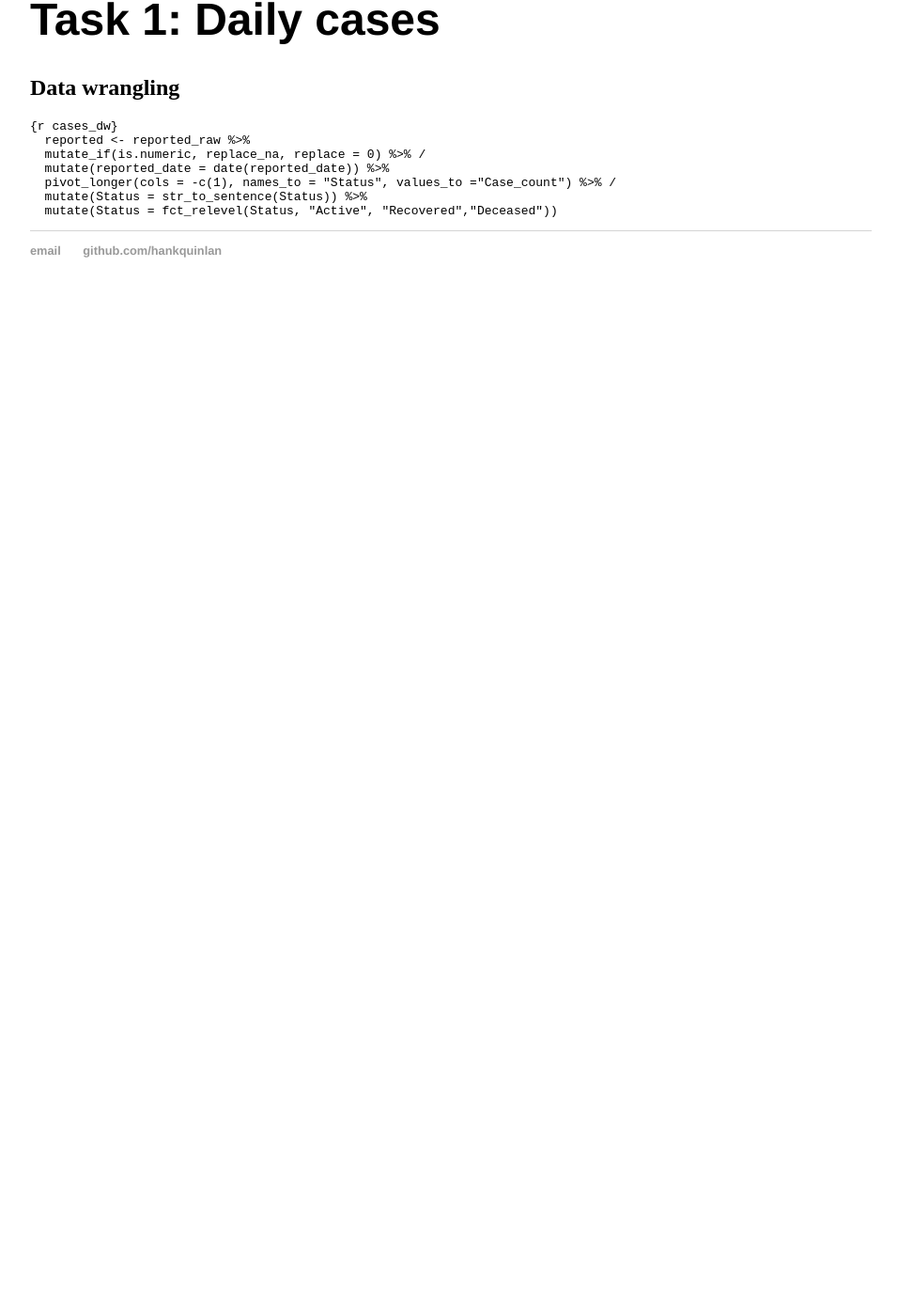
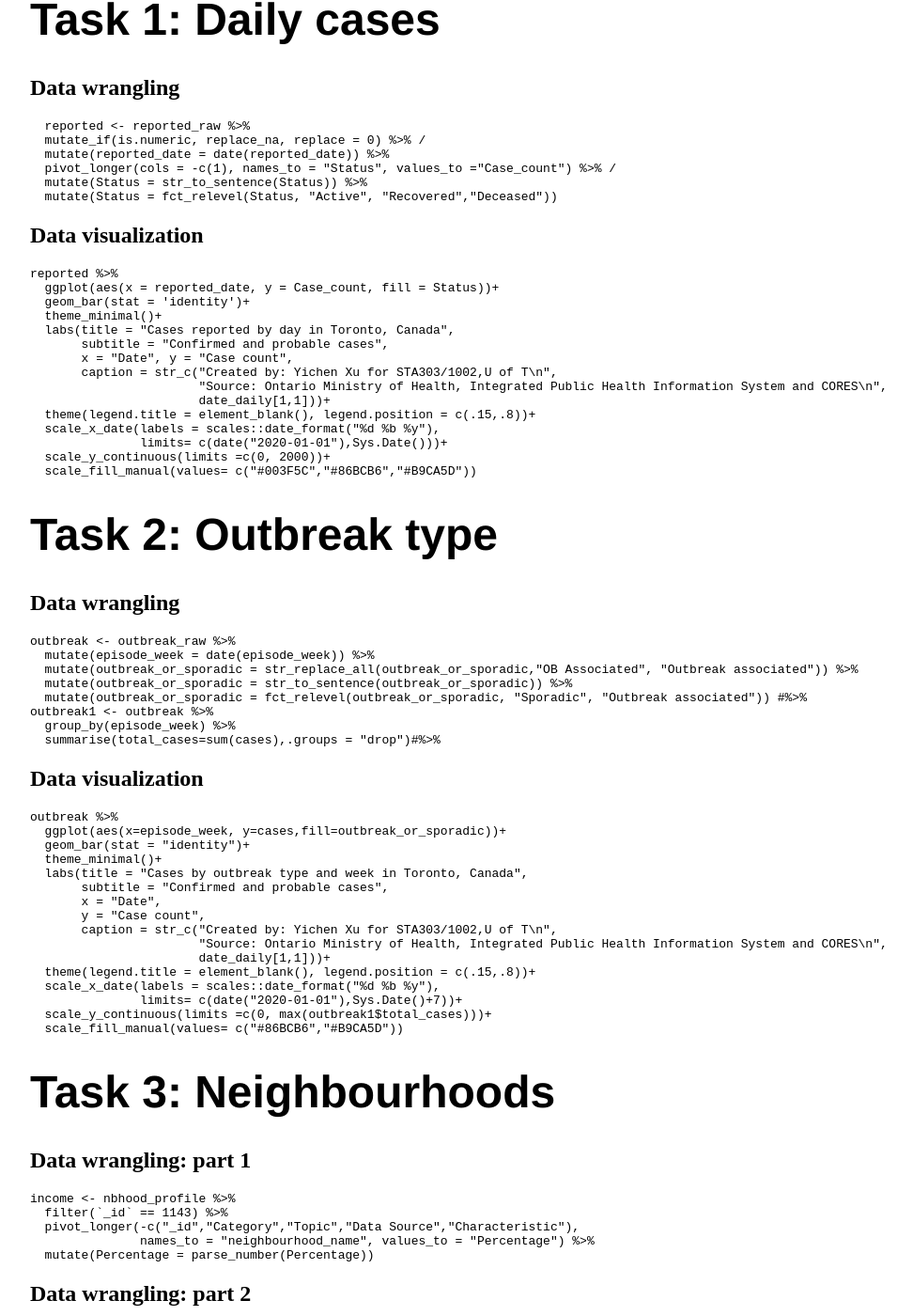
Before and after one commit to black12348602/black12348602.github.io, a Jekyll site: the page built from _posts/2021-02-17-Yichen-Xu-site-launched.md, in a window 1280 px wide and 1400 px high, scrolled down 270 px. Shown: the whole window at 94% size, without its empty margins (160-1132 px from the left). Built offline with Jekyll 4.4.1, drawn with Linux system fonts in a browser that asks for light colours; before the commit the page ends 900 px from its top, so only the background shows below that; some of the changed text lies outside the part shown.

Commit message:
Update 2021-02-17-Yichen-Xu-site-launched.md

````diff
--- a/_posts/2021-02-17-Yichen-Xu-site-launched.md
+++ b/_posts/2021-02-17-Yichen-Xu-site-launched.md
@@ -8,7 +8,6 @@ date: 2021-02-17
 ## Data wrangling
 
 ```
-{r cases_dw}
   reported <- reported_raw %>%
   mutate_if(is.numeric, replace_na, replace = 0) %>% /
   mutate(reported_date = date(reported_date)) %>%
@@ -16,3 +15,112 @@ date: 2021-02-17
   mutate(Status = str_to_sentence(Status)) %>%
   mutate(Status = fct_relevel(Status, "Active", "Recovered","Deceased"))
 ```
+## Data visualization
+
+```
+reported %>%
+  ggplot(aes(x = reported_date, y = Case_count, fill = Status))+
+  geom_bar(stat = 'identity')+
+  theme_minimal()+
+  labs(title = "Cases reported by day in Toronto, Canada",
+       subtitle = "Confirmed and probable cases",
+       x = "Date", y = "Case count",
+       caption = str_c("Created by: Yichen Xu for STA303/1002,U of T\n",
+                       "Source: Ontario Ministry of Health, Integrated Public Health Information System and CORES\n",
+                       date_daily[1,1]))+
+  theme(legend.title = element_blank(), legend.position = c(.15,.8))+
+  scale_x_date(labels = scales::date_format("%d %b %y"),
+               limits= c(date("2020-01-01"),Sys.Date()))+
+  scale_y_continuous(limits =c(0, 2000))+
+  scale_fill_manual(values= c("#003F5C","#86BCB6","#B9CA5D"))
+  ```
+
+# Task 2: Outbreak type
+## Data wrangling
+
+```
+outbreak <- outbreak_raw %>%
+  mutate(episode_week = date(episode_week)) %>%
+  mutate(outbreak_or_sporadic = str_replace_all(outbreak_or_sporadic,"OB Associated", "Outbreak associated")) %>%
+  mutate(outbreak_or_sporadic = str_to_sentence(outbreak_or_sporadic)) %>%
+  mutate(outbreak_or_sporadic = fct_relevel(outbreak_or_sporadic, "Sporadic", "Outbreak associated")) #%>%
+outbreak1 <- outbreak %>%
+  group_by(episode_week) %>%
+  summarise(total_cases=sum(cases),.groups = "drop")#%>%
+```
+
+## Data visualization
+
+```
+outbreak %>%
+  ggplot(aes(x=episode_week, y=cases,fill=outbreak_or_sporadic))+
+  geom_bar(stat = "identity")+
+  theme_minimal()+
+  labs(title = "Cases by outbreak type and week in Toronto, Canada",
+       subtitle = "Confirmed and probable cases",
+       x = "Date",
+       y = "Case count",
+       caption = str_c("Created by: Yichen Xu for STA303/1002,U of T\n",
+                       "Source: Ontario Ministry of Health, Integrated Public Health Information System and CORES\n",
+                       date_daily[1,1]))+
+  theme(legend.title = element_blank(), legend.position = c(.15,.8))+
+  scale_x_date(labels = scales::date_format("%d %b %y"),
+               limits= c(date("2020-01-01"),Sys.Date()+7))+
+  scale_y_continuous(limits =c(0, max(outbreak1$total_cases)))+
+  scale_fill_manual(values= c("#86BCB6","#B9CA5D"))
+```
+
+# Task 3: Neighbourhoods
+## Data wrangling: part 1
+
+```
+income <- nbhood_profile %>%
+  filter(`_id` == 1143) %>%
+  pivot_longer(-c("_id","Category","Topic","Data Source","Characteristic"),
+               names_to = "neighbourhood_name", values_to = "Percentage") %>%
+  mutate(Percentage = parse_number(Percentage))
+```
+
+## Data wrangling: part 2
+
+```
+nbhoods_all <- nbhoods_shape_raw %>%
+  mutate(neighbourhood_name = str_remove(AREA_NAME,"\\s\\(\\d+\\)$")) %>%
+  mutate(neighbourhood_name = str_replace(neighbourhood_name,"North St.James Town","North St. James Town")) %>%
+  mutate(neighbourhood_name = str_replace(neighbourhood_name,"Weston-Pellam Park","Weston-Pelham Park")) %>%
+  mutate(neighbourhood_name = str_replace(neighbourhood_name,"Cabbagetown-South St.James Town","Cabbagetown-South St. James Town")) %>%
+  left_join(income,by="neighbourhood_name",sort = TRUE)%>%
+  left_join(nbhood_raw,by="neighbourhood_name",sort = TRUE) %>%
+  rename(rate_per_100000 = rate_per_100_000_people)
+```
+
+## Data wrangling: part 3
+
+```
+nbhoods_final<-nbhoods_all %>%
+  mutate_if(is.numeric, replace_na, replace = 0) %>%
+  mutate(med_inc = median(Percentage)) %>%
+  mutate(med_rate = median(rate_per_100000)) %>%
+  mutate(nbhood_type = case_when(
+    Percentage>=med_inc & rate_per_100000>=med_rate ~ "Higher low income rate, higher case rate",
+    Percentage>=med_inc & rate_per_100000<=med_rate ~ "Higher low income rate, lower case rate",
+    Percentage<=med_inc & rate_per_100000>=med_rate ~ "Lower low income rate, higher case rate",
+    Percentage<=med_inc & rate_per_100000<=med_rate ~ "Lower low income rate, lower case rate"
+  ))
+```
+
+## Data visualization
+
+```
+ggplot(data = nbhoods_final)+
+  geom_sf(aes(fill = Percentage))+
+  theme_map()+
+  theme(legend.position = "right")+
+  labs(title = "Percentage of 18 to 64 year olds living in a low income family (2015)",
+       subtitle = "Neighbourhoods of Toronto, Canada",
+       caption = str_c("Created by: Yichen Xu for STA303/1002,U of T\n",
+                       "Source: Census Profile 98-316-X2016001 via OpenData Toronto\n",
+                       date_daily[1,1]))+
+  scale_fill_gradient(name="% low income", low = "darkgreen",
+                      high = "lightgrey")
+```
````
